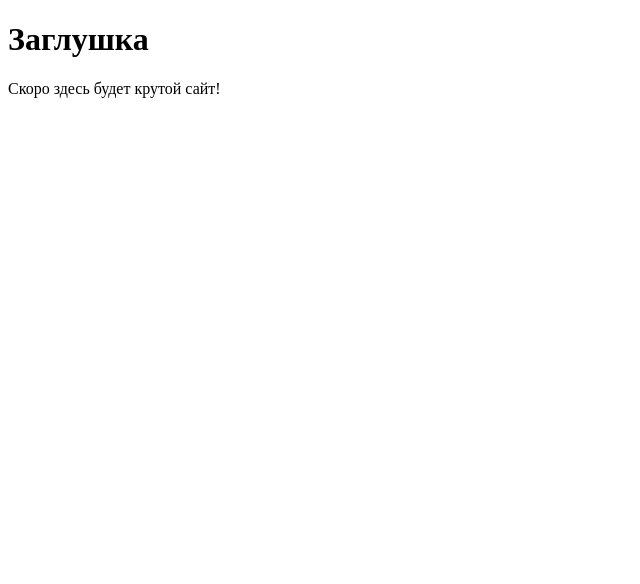
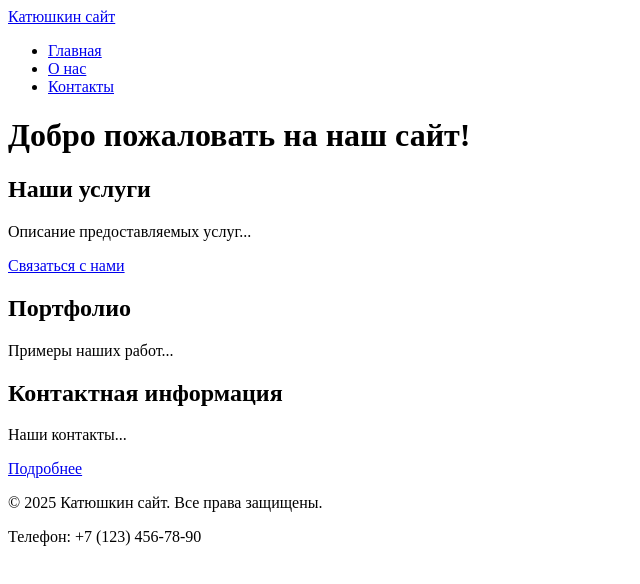
Before and after one commit to Plovika/progTIP, a website: page index.html in a window 1280 px wide. Shown: the whole page, without its empty margins (0-640 px from the left). Drawn offline with Linux system fonts and the light colour scheme.

Commit message:
first site

```diff
--- a/index.html
+++ b/index.html
@@ -2,14 +2,54 @@
 <html lang="ru">
 <head>
     <meta charset="UTF-8">
-    <!-- Важная мета-информация для корректного отображения на мобильных устройствах -->
     <meta name="viewport" content="width=device-width, initial-scale=1.0">
-    <title>Мой первый проект</title>
-    <!-- Подключение фавиконки -->
-    <link rel="icon" href="assets/favicon.ico" type="image/x-icon">
+    <title> Катюшкин сайт </title>
+    <meta name="description" content="Главная страница сайта">
+    <link rel="icon" href="../assets/favicon.ico" type="image/x-icon">
 </head>
 <body>
-<h1>Заглушка</h1>
-<p>Скоро здесь будет крутой сайт!</p>
+<!-- Шапка сайта -->
+<header>
+    <a href="/">Катюшкин сайт</a>
+    <!-- Главное меню навигации -->
+    <nav>
+        <ul>
+            <li><a href="index.html">Главная</a></li>
+            <li><a href="about.html">О нас</a></li>
+            <li><a href="contacts.html">Контакты</a></li>
+        </ul>
+    </nav>
+</header>
+
+<!-- Уникальное основное содержимое страницы -->
+<main>
+    <h1>Добро пожаловать на наш сайт!</h1>
+
+    <!-- Секция 1 с якорем -->
+    <section id="services">
+        <h2>Наши услуги</h2>
+        <p>Описание предоставляемых услуг...</p>
+        <a href="#contacts">Связаться с нами</a> <!-- Якорная ссылка внутри страницы -->
+    </section>
+
+    <!-- Секция 2 с якорем -->
+    <section id="portfolio">
+        <h2>Портфолио</h2>
+        <p>Примеры наших работ...</p>
+    </section>
+
+    <!-- Секция 3 с якорем -->
+    <section id="contacts">
+        <h2>Контактная информация</h2>
+        <p>Наши контакты...</p>
+        <a href="contacts.html">Подробнее</a> <!-- Ссылка на отдельную страницу -->
+    </section>
+</main>
+
+<!-- Подвал сайта -->
+<footer>
+    <p>&copy; 2025 Катюшкин сайт. Все права защищены.</p>
+    <p>Телефон: +7 (123) 456-78-90</p>
+</footer>
 </body>
 </html>
```
Also changed, not shown: about.html (added, +47 -0 lines), contacts.html (added, +45 -0 lines).
